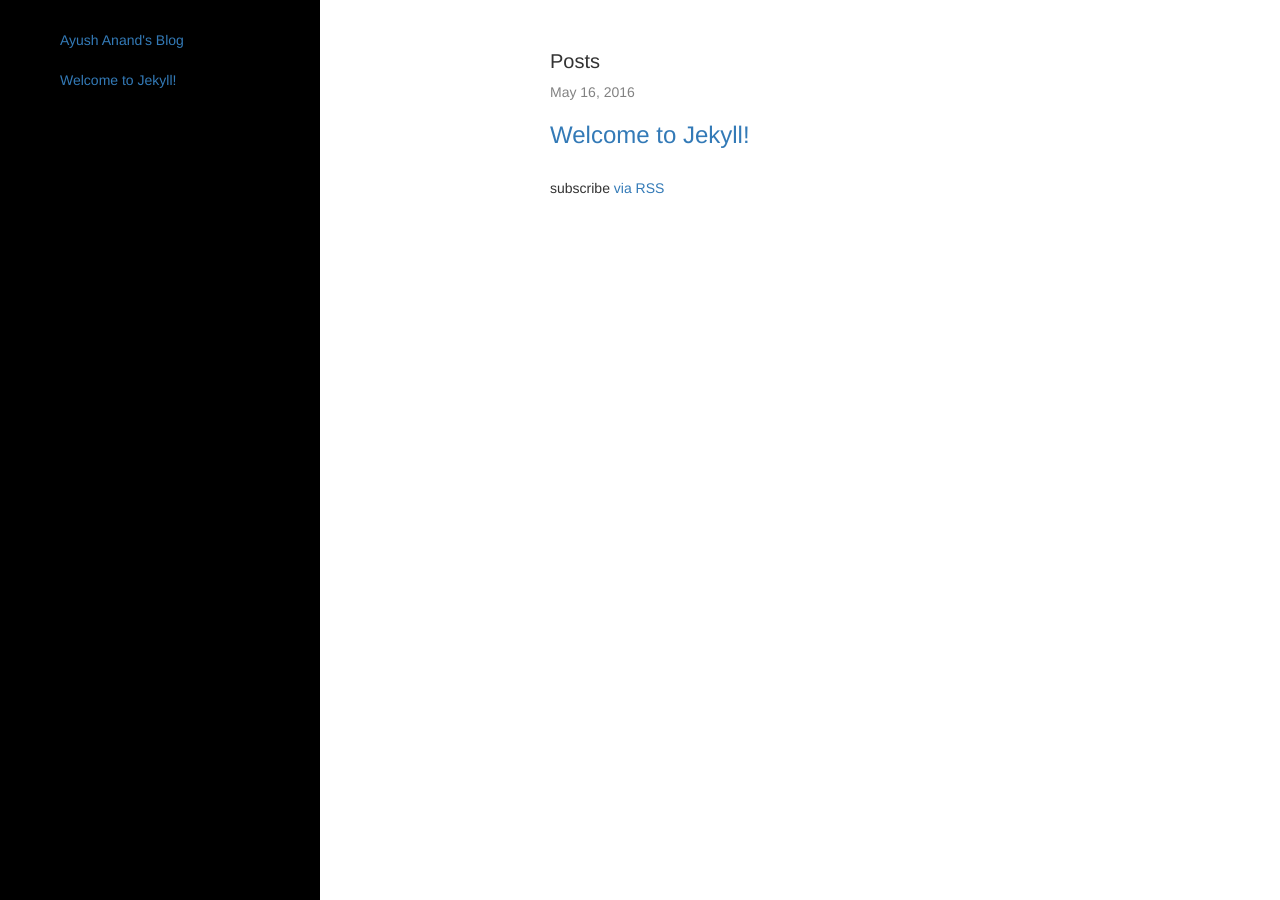
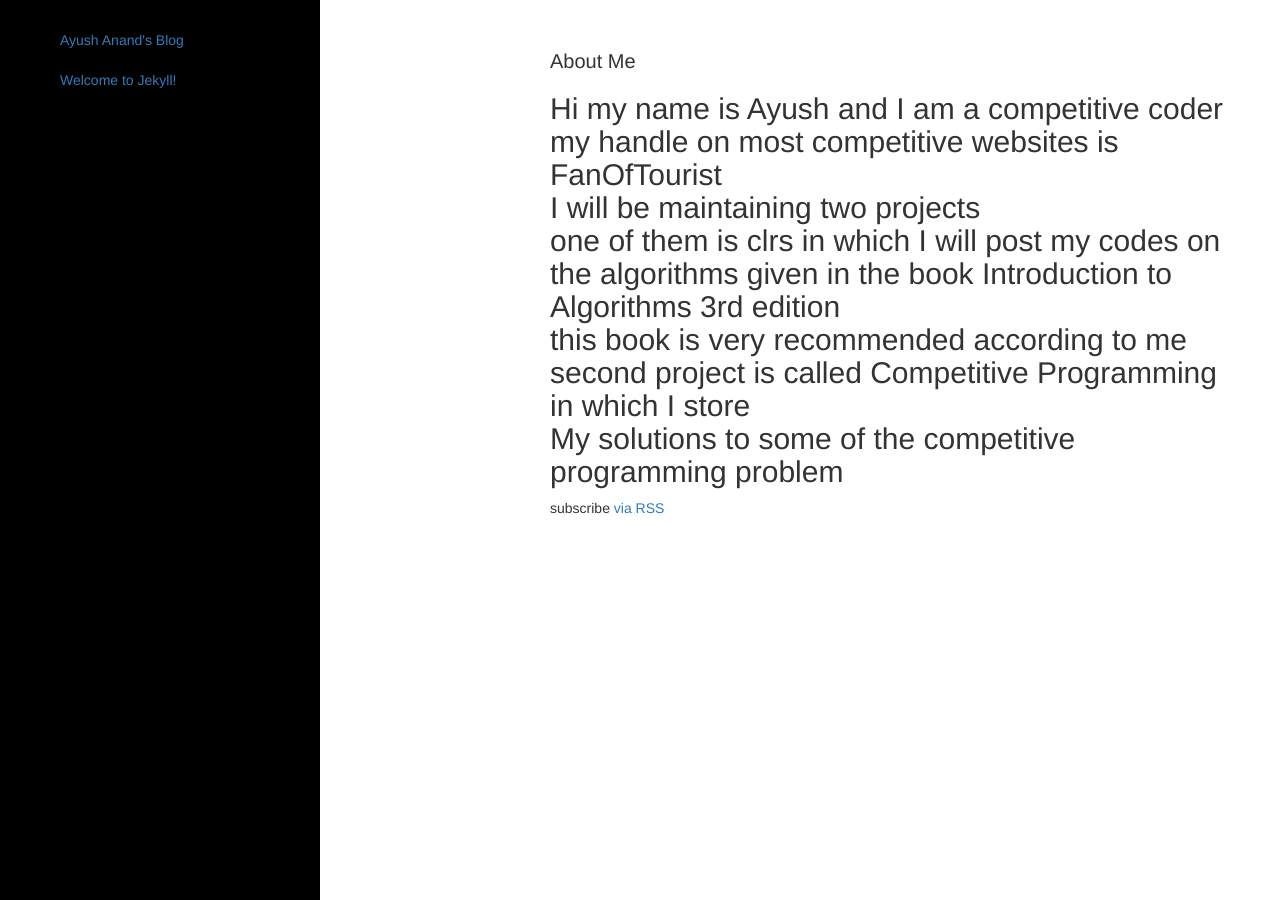
Before and after one commit to iamayushanand/iamayushanand.github.io, a Jekyll site: the page built from index.html, in a window 1280 px wide. Built offline with Jekyll 4.4.1, drawn with Linux system fonts in a browser that asks for light colours; nearby versions of some CDN libraries.

Commit message:
Initial commit

```diff
--- a/index.html
+++ b/index.html
@@ -5,19 +5,9 @@ layout: default
 <title>{{ post.title }}</title>
 <div class="home">
 
-  <h1 class="page-heading">Posts</h1>
+  <h1 class="page-heading">About Me</h1>
 
-  <ul class="post-list">
-    {% for post in site.posts %}
-      <li>
-        <span class="post-meta">{{ post.date | date: "%b %-d, %Y" }}</span>
-
-        <h2>
-          <a class="post-link" href="{{ post.url | prepend: site.baseurl }}">{{ post.title }}</a>
-        </h2>
-      </li>
-    {% endfor %}
-  </ul>
+  <H2>Hi my name is Ayush and I am a competitive coder <br> my handle on most competitive websites is FanOfTourist<br> I will be maintaining two projects    <br> one of them is clrs in which I will post my codes on the algorithms given in the book Introduction to Algorithms 3rd edition<br>this book is very recommended according to me<br>second project is called Competitive Programming in which I store<br> My solutions to some of the competitive programming problem</H2>
 
   <p class="rss-subscribe">subscribe <a href="{{ "/feed.xml" | prepend: site.baseurl }}">via RSS</a></p>
 
```
